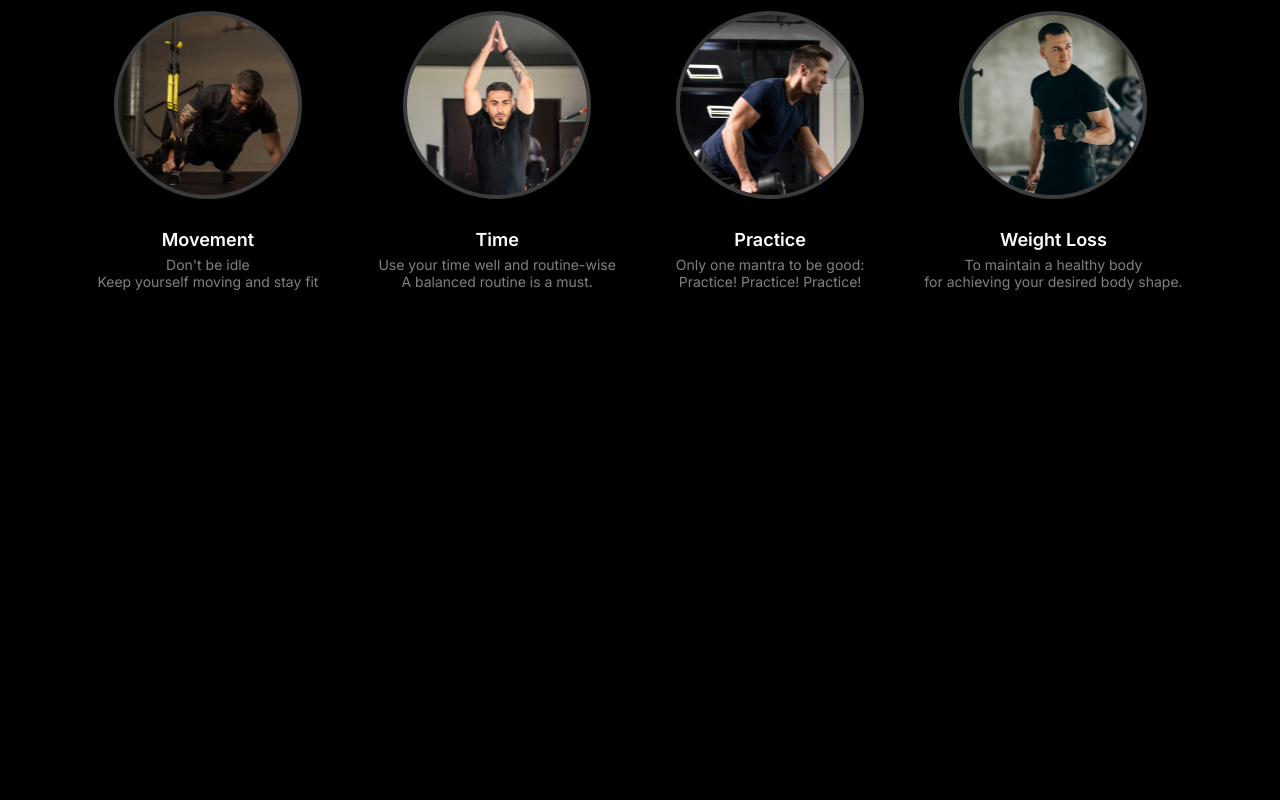
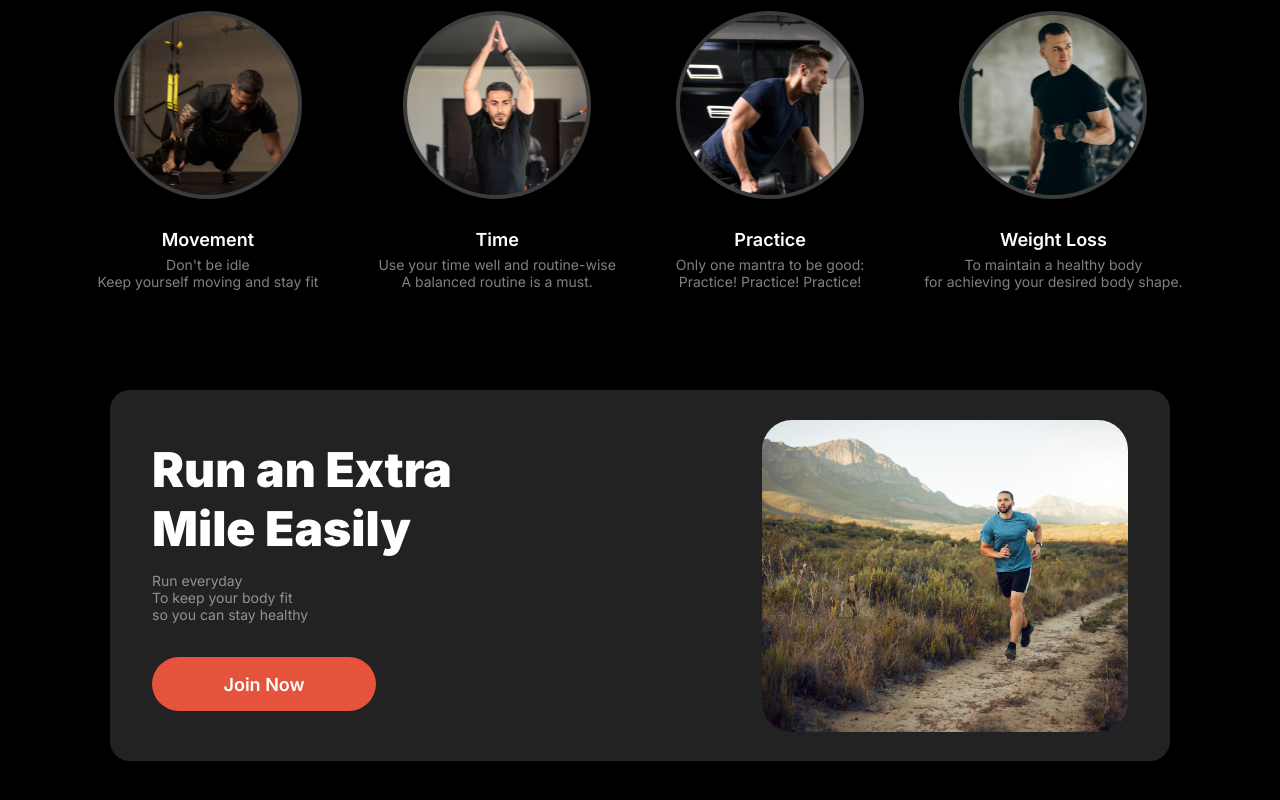
Before and after one commit to samiulaudi1712/assignment-2, a plain HTML site: page index.html in a window 1280 px wide. Shown: the part 938-1738 px from the top of the page. Before the commit the page ends 1228 px from the top, so only its background shows below. Drawn offline with Linux system fonts and the light colour scheme; a web font is replaced by a local one.

Commit message:
completed run section

```diff
--- a/Styles/styles.css
+++ b/Styles/styles.css
@@ -209,6 +209,47 @@ body{
     color: rgba(255, 255, 255, 0.5);
 }
 
+/* extra miles section */
+.extra-mile{
+    height: 371px;
+    width: 1060px;
+    background-color: rgba(34, 34, 34, 1);
+    margin: 100px auto;
+    border-radius: 20px;
+}
+.mile{
+    flex-direction: column;
+    margin-right: 145px;
+}
+.mile-paragraph{
+    opacity: 50%;
+    font-size: 0.875rem;
+    margin-bottom: 34px;
+    margin-top: 14px;
+}
+.mile-btn{
+    border-radius: 42px;
+    border: none;
+    width: 224px;
+    font-size: 1.125rem;
+    font-weight: 600;
+    height: 54px;
+    padding: 16px 40px;
+}
+.run-img{
+    background-image: url('../images/run.jpg');
+    background-size: cover;
+    background-position: center;
+    height: 312px;
+    width: 366px;
+    border-radius: 30px;
+    margin-left: 165px;
+}
+.mile-title{
+    font-size: 3rem;
+    font-weight: 900;
+}
+
 
 /* responsiveness for small devices */
 @media screen and (max-width: 576px) {
@@ -298,4 +339,31 @@ body{
         font-size: 14px;
     }
 
+    /* extra miles section */
+    .extra-mile{
+        flex-direction: column;
+        width: 353px;
+        height: 531px;
+        justify-content: space-around;
+        margin-bottom: 40px;
     }
+    .run-img{
+        width: 287px;
+        height: 170px;
+        margin: 0px;
+    }
+    .extra-miles-title{
+        font-size: 32px;
+    }
+    .mile{
+        margin: 0px;
+        font-size: 14px;
+        margin-bottom: 0px;
+    }
+    .mile-btn{
+        width: 284px;
+        height: 54px;
+    }
+
+
+    }
--- a/index.html
+++ b/index.html
@@ -53,7 +53,8 @@
     </header>
 
 
-     <!--Change Habits section-->
+     <main>
+        <!--Change Habits section-->
      <section class="change-habit white display-flex vh-center">
         <h1 class="habit-section-title">Change Your Habits</h1>
         <p class="change-habit-paragraph">We believe fitness should be accessible to everyone, everywhere, regardless of income or <br>access to a gym.</p>
@@ -81,5 +82,18 @@
         </div>
     </section>
 
+    <!--Run extra mile section-->
+    <section class="extra-mile display-flex vh-center white">
+        <div class="mile display-flex">
+            <h1 class="mile-title white">Run an Extra <br>Mile Easily</h1>
+            <p class="mile-paragraph white">Run everyday<br>To keep your body fit <br>so you can stay healthy</p>
+            <button class="mile-btn common-red-background white">Join Now</button>
+        </div>
+        <div class="run-img"></div>
+    </section>
+
+
+     </main>
+
     </body>
     </html>
```
